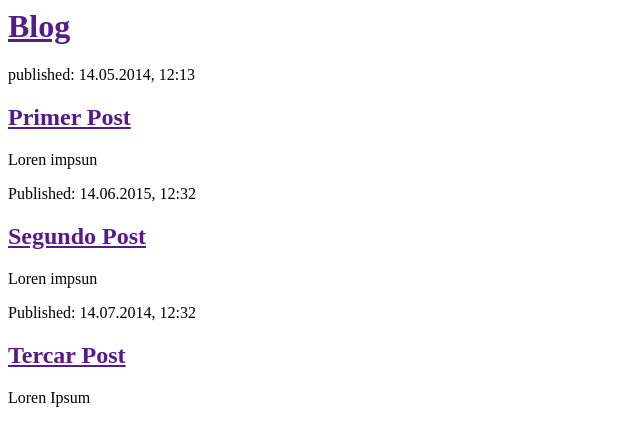
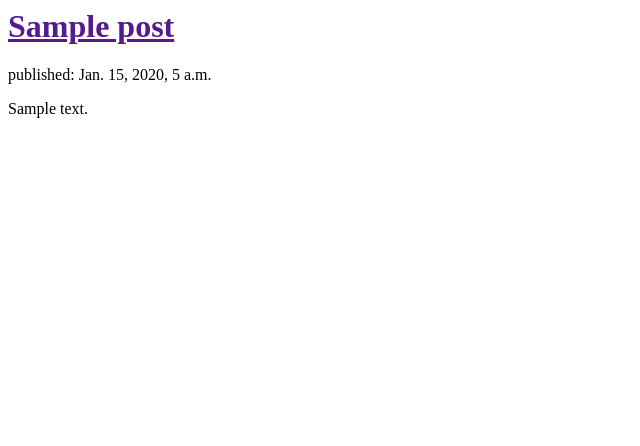
Before and after one commit to ValMendi/my-first-blog, a Django app: template blog/templates/blog/post_list.html in a window 1280 px wide. Shown: the top 446 px of the page, without its empty margins (0-640 px from the left). Run offline with Django 3.2, Linux system fonts and the light colour scheme; the template is opened without the code that fills it: values that come from a table or form of the project are taken from there, others are empty; tables that the repository leaves empty hold one stand-in row (values such as "Sample post"); parts of the project's set-up code (start-up, migrations or seed data) failed here and were passed over.

Commit message:
Modificaciones al sistema

```diff
--- a/blog/templates/blog/post_list.html
+++ b/blog/templates/blog/post_list.html
@@ -3,23 +3,15 @@
 		<title>Blog</title>
 	</head>
 	<body>
+
+		{% for post in posts %}
 		<div>
-			<h1><a href="">Blog</a></h1>
+			<h1><a href="">{{ post.title }}</a></h1>
+			<p>published: {{ post.published_date }}</p>
+			<p>{{ post.text|linebreaksbr }}</p>
 		</div>
-		<div>
-			<p>published: 14.05.2014, 12:13</p>
-			<h2><a href="">Primer Post</a></h2>
-			<p>Loren impsun</p>
-		</div>
-		<div>
-			<p> Published: 14.06.2015, 12:32</p>
-			<h2><a href="">Segundo Post</a></h2>
-			<p> Loren impsun</p>
-		</div>
-		<div>
-			<p> Published: 14.07.2014, 12:32</p>
-			<h2><a href="">Tercar Post</a></h2>
-			<p> Loren Ipsum</p>
-		</div>
+		{% endfor %}
+
+
 	</body>
 <html>
--- a/blog/views.py
+++ b/blog/views.py
@@ -1,4 +1,7 @@
 from django.shortcuts import render
+from .models import Post
+from django.utils import timezone
 
 def post_list(request):
-	return render(request, 'blog/post_list.html', {})
+	posts = Post.objects.filter(published_date__lte=timezone.now()).order_by('published_date')
+	return render(request, 'blog/post_list.html', {'posts': posts})
```
